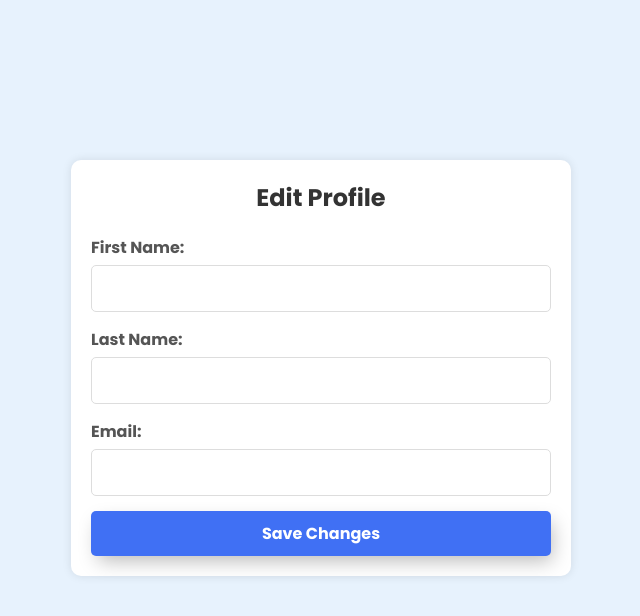
After one commit to ahmadfarismk/track2day, a PHP site: page /editprofile.html in a window 1280 px wide. The commit adds this page. Shown: the top 616 px of the page, without its empty margins (319-959 px from the left). Run offline with PHP 8.4, Linux system fonts and the light colour scheme.

Commit message:
auniupdated

```diff
--- /dev/null
+++ b/editprofile.html
@@ -0,0 +1,23 @@
+<!DOCTYPE html>
+<html lang="en">
+<head>
+    <meta charset="UTF-8">
+    <meta name="viewport" content="width=device-width, initial-scale=1.0">
+    <title>Edit Profile</title>
+    <link rel="stylesheet" href="style.css">
+</head>
+<body>
+    <div class="form-container">
+        <h1>Edit Profile</h1>
+        <form>
+            <label for="first-name">First Name:</label>
+            <input type="text" id="first-name" name="first-name" required>
+            <label for="last-name">Last Name:</label>
+            <input type="text" id="last-name" name="last-name" required>
+            <label for="email">Email:</label>
+            <input type="email" id="email" name="email" required>
+            <button type="submit">Save Changes</button>
+        </form>
+    </div>
+</body>
+</html>
--- a/style.css
+++ b/style.css
@@ -303,7 +303,7 @@ h3{
     font-size: 28px;
     margin-bottom: 15px;
     text-align: center;
-    color: #e7f2fd;
+    color: #4ba2f9;
 }
 .footer-content p{
     width:190px;
@@ -540,3 +540,187 @@ button:hover {
 .profile-actions button:hover {
   background-color: #3050d4;
 }
+
+.progress-task-container {
+  display: flex;
+  justify-content: space-between;
+  margin-top: 30px;
+}
+
+.progress-box, .tasks-box {
+  width: 48%;
+  padding: 20px;
+  border-radius: 10px;
+  box-shadow: 0 0 10px rgba(0, 0, 0, 0.1);
+  background-color: #fff;
+  margin-bottom: 10px;
+}
+
+.progress-box {
+  text-align: center;
+  margin-left: 15px;
+}
+
+.progress-box h3 {
+  margin-bottom: 20px;
+}
+
+.progress-circle {
+  width: 100px;
+  height: 100px;
+  border-radius: 50%;
+  border: 10px solid #4070f4;
+  display: flex;
+  align-items: center;
+  justify-content: center;
+  margin: 0 auto;
+}
+
+.progress-circle span {
+  font-size: 24px;
+  font-weight: bold;
+}
+
+.progress-box p {
+  text-align: center;
+  margin-bottom: 0px;
+  margin-top: 20px;
+  color: #333;
+}
+
+.tasks-box {
+  margin-right: 15px;
+}
+
+.tasks-box h3 {
+  margin-bottom: 20px;
+}
+
+.tasks-box ul {
+  list-style: none;
+  padding: 0;
+  margin: 0;
+}
+
+.tasks-box li {
+  display: flex;
+  justify-content: space-between;
+  align-items: center;
+  padding: 10px 0;
+  border-bottom: 1px solid #ddd;
+}
+
+.tasks-box li button {
+  padding: 5px 10px;
+  border: none;
+  border-radius: 5px;
+  background-color: #4070f4;
+  color: #fff;
+  cursor: pointer;
+  transition: background-color 0.3s ease;
+}
+
+.tasks-box li button:hover {
+  background-color: #3050d4;
+}
+
+/* edit profile & change password */
+.form-container {
+  max-width: 500px;
+  margin: 100px auto;
+  padding: 20px;
+  background-color: #fff;
+  border-radius: 10px;
+  box-shadow: 0 0 10px rgba(0, 0, 0, 0.1);
+}
+
+.form-container h1 {
+  margin-bottom: 20px;
+  text-align: center;
+  font-size: 24px;
+  color: #333;
+}
+
+.form-container form {
+  display: flex;
+  flex-direction: column;
+}
+
+.form-container label {
+  margin-bottom: 5px;
+  font-weight: bold;
+  color: #555;
+}
+
+.form-container input {
+  margin-bottom: 15px;
+  padding: 10px;
+  border: 1px solid #ddd;
+  border-radius: 5px;
+  font-size: 16px;
+  color: #333;
+}
+
+.form-container button {
+  padding: 10px 20px;
+  border: none;
+  border-radius: 5px;
+  background-color: #4070f4;
+  color: #fff;
+  font-size: 16px;
+  cursor: pointer;
+  transition: background-color 0.3s ease;
+}
+
+.form-container button:hover {
+  background-color: #3050d4;
+}
+
+/* logout.html */
+.logout-container {
+  max-width: 500px;
+  margin: 100px auto;
+  padding: 20px;
+  background-color: #fff;
+  border-radius: 10px;
+  box-shadow: 0 0 10px rgba(0, 0, 0, 0.1);
+  text-align: center;
+}
+
+.logout-container h1 {
+  margin-bottom: 20px;
+  font-size: 24px;
+  color: #333;
+}
+
+.logout-actions {
+  display: flex;
+  justify-content: space-around;
+  margin-top: 20px;
+}
+
+.logout-actions button {
+  padding: 10px 20px;
+  border: none;
+  border-radius: 5px;
+  background-color: #4070f4;
+  color: #fff;
+  font-size: 16px;
+  cursor: pointer;
+  transition: background-color 0.3s ease;
+  margin: 5px;
+}
+
+.logout-actions button:hover {
+  background-color: #3050d4;
+}
+
+.logout-actions button:last-child {
+  background-color: #ddd;
+  color: #333;
+}
+
+.logout-actions button:last-child:hover {
+  background-color: #ddd;
+  color: #ddd;
+}
```
Also changed, not shown: changepassword.html (added, +23 -0 lines), logout.html (added, +28 -0 lines), userprofile.html (+24 -7 lines), README.md.
